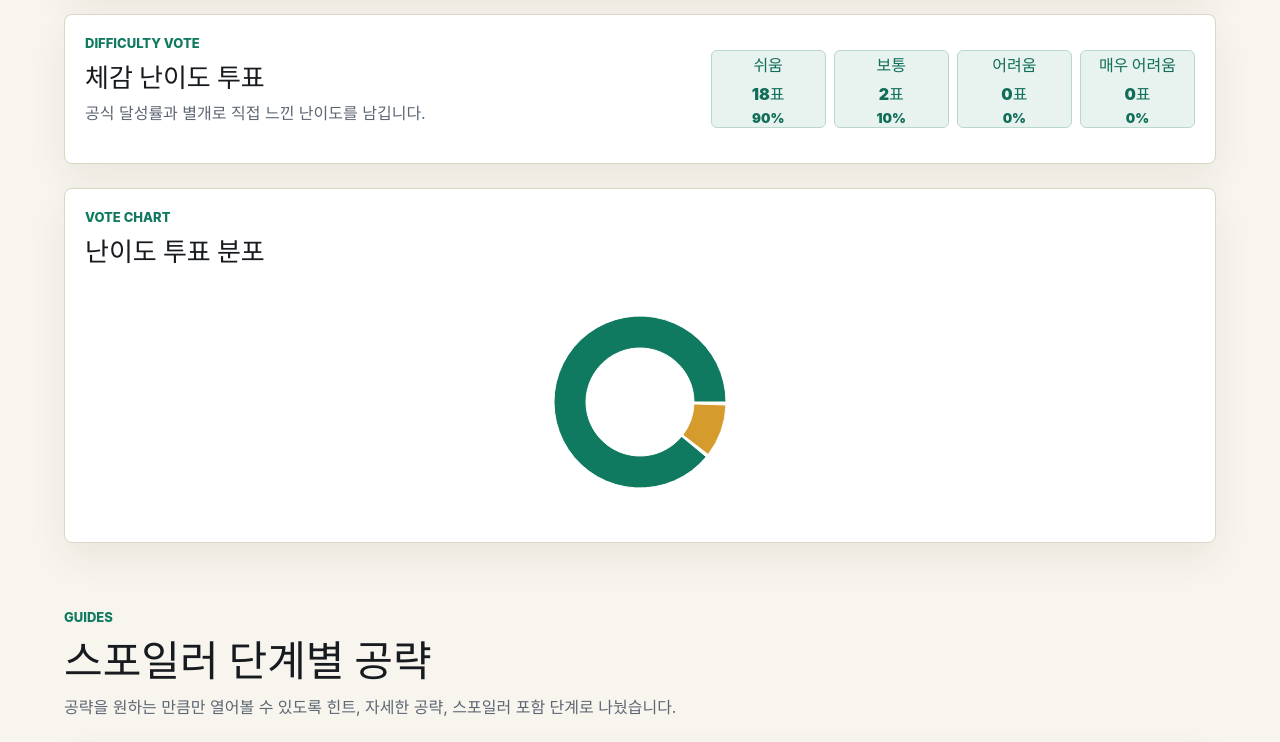
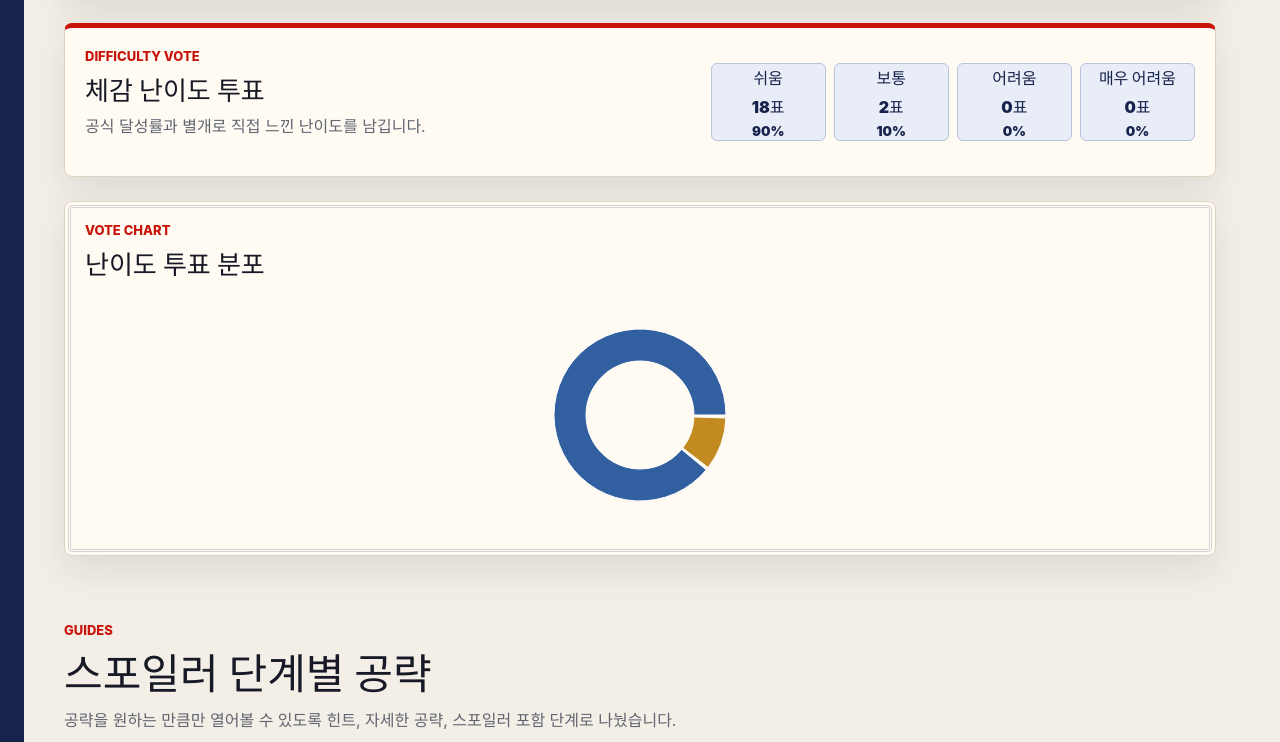
Before and after one commit to jenna1030/steam-achievement-wiki, a React (Vite) app: page /achievements/101 in a window 1280 px wide. Shown: the part 798-1540 px from the top of the page. Built offline with nearby package versions, Linux system fonts and the light colour scheme.

Commit message:
Refine visual style system

```diff
--- a/src/App.css
+++ b/src/App.css
@@ -1021,6 +1021,227 @@ dd {
   border-radius: 8px;
 }
 
+/* Visual system: navy frame, red rule lines, paper-like panels. */
+.app-shell {
+  color: var(--color-ink);
+  background:
+    linear-gradient(
+      90deg,
+      var(--color-navy) 0,
+      var(--color-navy) 24px,
+      transparent 24px
+    ),
+    var(--color-page);
+}
+
+.topbar {
+  background: var(--color-navy);
+  border-bottom: 6px solid var(--color-red);
+  box-shadow: inset 0 -12px 0 var(--color-paper);
+}
+
+.brand {
+  color: var(--color-panel);
+}
+
+.nav-link {
+  color: #dce6ff;
+}
+
+.nav-link:hover,
+.nav-link.is-active {
+  color: var(--color-navy-deep);
+  background: var(--color-paper);
+}
+
+.hero-section {
+  position: relative;
+  color: var(--color-panel);
+  background: var(--color-navy);
+  border-bottom: 6px double var(--color-red);
+}
+
+.hero-section::before {
+  position: absolute;
+  top: 24px;
+  right: 0;
+  left: 24px;
+  height: 16px;
+  content: '';
+  border-top: 6px solid var(--color-paper);
+  border-bottom: 6px solid var(--color-red);
+}
+
+.hero-section .eyebrow,
+.hero-section h1,
+.hero-section .hero-description {
+  color: var(--color-panel);
+}
+
+.hero-section .hero-description {
+  color: #dce6ff;
+}
+
+h1,
+h2,
+h3,
+dd {
+  color: var(--color-ink);
+}
+
+.eyebrow {
+  color: var(--color-red);
+}
+
+.muted,
+.hero-summary span,
+.game-card-body p,
+.achievement-card p,
+dt,
+.disabled-link,
+.result-count,
+.search-summary span,
+.steam-app-results small,
+.recommendation-card p,
+.recommendation-card span,
+.guide-card > p,
+.info-grid span,
+.note-list,
+.guide-detail-grid ul,
+.guide-detail-grid ol,
+.spoiler-columns span {
+  color: var(--color-muted);
+}
+
+.search-panel,
+.hero-summary div,
+.game-card,
+.achievement-card,
+.roadmap,
+.toolbar,
+.search-summary div,
+.steam-app-panel,
+.recommendation-card,
+.chart-panel,
+.detail-hero,
+.info-grid article,
+.guide-card,
+.empty-state,
+.editor-form,
+.meta-panel,
+.api-status-panel,
+.action-panel,
+.vote-panel,
+.checklist-card {
+  background: var(--color-paper);
+  border-color: var(--color-line);
+  box-shadow: var(--shadow-panel);
+}
+
+.game-card,
+.achievement-card,
+.guide-card,
+.chart-panel,
+.meta-panel,
+.checklist-card {
+  outline: 3px double rgba(23, 35, 75, 0.18);
+  outline-offset: -7px;
+}
+
+.search-panel,
+.toolbar,
+.api-status-panel,
+.action-panel,
+.vote-panel {
+  border-top: 5px solid var(--color-red);
+}
+
+input,
+select,
+textarea,
+.checkbox-label {
+  color: var(--color-ink);
+  background: var(--color-panel);
+  border-color: var(--color-line);
+}
+
+input:focus,
+select:focus,
+textarea:focus {
+  outline: 2px solid var(--color-blue);
+  outline-offset: 2px;
+}
+
+button,
+.button-link {
+  background: var(--color-red);
+  border-color: var(--color-red);
+}
+
+button:hover,
+.button-link:hover {
+  background: var(--color-red-deep);
+}
+
+.text-link {
+  color: var(--color-blue);
+}
+
+.text-link:hover {
+  color: var(--color-red-deep);
+}
+
+.secondary-button,
+.spoiler-tab,
+.vote-button,
+.api-status-panel strong,
+.api-status-panel span {
+  color: var(--color-navy);
+  background: #e8edf8;
+  border-color: #b8c4dc;
+}
+
+.secondary-button:hover,
+.secondary-button.is-selected,
+.spoiler-tab:hover,
+.spoiler-tab.is-active,
+.vote-button:hover,
+.vote-button.is-selected {
+  color: var(--color-panel);
+  background: var(--color-blue);
+  border-color: var(--color-blue);
+}
+
+.chip-button,
+.tag-row span {
+  color: #fff9ef;
+  background: var(--color-gold);
+  border-color: var(--color-gold);
+}
+
+.notice-row span {
+  color: #fff9ef;
+  background: var(--color-red);
+}
+
+.roadmap li,
+.spoiler-panel,
+.guide-detail-grid div,
+.spoiler-columns div,
+.form-note,
+.steam-app-results span {
+  background: rgba(255, 250, 242, 0.74);
+  border: 1px dashed var(--color-line);
+}
+
+.game-card img {
+  border-bottom: 4px solid var(--color-navy);
+}
+
+.loading-dots span {
+  background: var(--color-red);
+}
+
 @media (max-width: 900px) {
   .topbar,
   .hero-section,
--- a/src/components/chart/AchievementRateChart.tsx
+++ b/src/components/chart/AchievementRateChart.tsx
@@ -34,11 +34,11 @@ export function AchievementRateChart({
       <div className="chart-box">
         <ResponsiveContainer height={260} width="100%">
           <BarChart data={data}>
-            <CartesianGrid stroke="#e5dece" strokeDasharray="3 3" />
+            <CartesianGrid stroke="#ded2c1" strokeDasharray="3 3" />
             <XAxis dataKey="name" tick={{ fontSize: 12 }} />
             <YAxis domain={[0, 100]} tick={{ fontSize: 12 }} />
             <Tooltip />
-            <Bar dataKey="rate" fill="#0f7a5f" radius={[6, 6, 0, 0]} />
+            <Bar dataKey="rate" fill="#c9140b" radius={[6, 6, 0, 0]} />
           </BarChart>
         </ResponsiveContainer>
       </div>
--- a/src/components/chart/DifficultyVoteChart.tsx
+++ b/src/components/chart/DifficultyVoteChart.tsx
@@ -1,7 +1,7 @@
 import { Cell, Pie, PieChart, ResponsiveContainer, Tooltip } from 'recharts'
 import type { DifficultyVote as DifficultyVoteData } from '../../types/checklist'
 
-const colors = ['#0f7a5f', '#d59b2d', '#d76b3f', '#8f3f71']
+const colors = ['#315f9f', '#c48a22', '#c9140b', '#17234b']
 
 interface DifficultyVoteChartProps {
   vote?: DifficultyVoteData
--- a/src/index.css
+++ b/src/index.css
@@ -1,9 +1,23 @@
 :root {
+  --color-ink: #171926;
+  --color-muted: #606572;
+  --color-page: #f4efe6;
+  --color-paper: #fffaf2;
+  --color-panel: #ffffff;
+  --color-navy: #17234b;
+  --color-navy-deep: #101936;
+  --color-blue: #315f9f;
+  --color-red: #c9140b;
+  --color-red-deep: #9f110b;
+  --color-gold: #c48a22;
+  --color-line: #ded2c1;
+  --color-line-strong: #17234b;
+  --shadow-panel: 0 16px 36px rgba(23, 35, 75, 0.1);
   font-family:
-    Inter, ui-sans-serif, system-ui, -apple-system, BlinkMacSystemFont, 'Segoe UI',
-    sans-serif;
-  color: #1b1f23;
-  background: #f7f5ee;
+    Pretendard, Inter, ui-sans-serif, system-ui, -apple-system,
+    BlinkMacSystemFont, 'Segoe UI', sans-serif;
+  color: var(--color-ink);
+  background: var(--color-page);
   font-synthesis: none;
   text-rendering: optimizeLegibility;
   -webkit-font-smoothing: antialiased;
```
